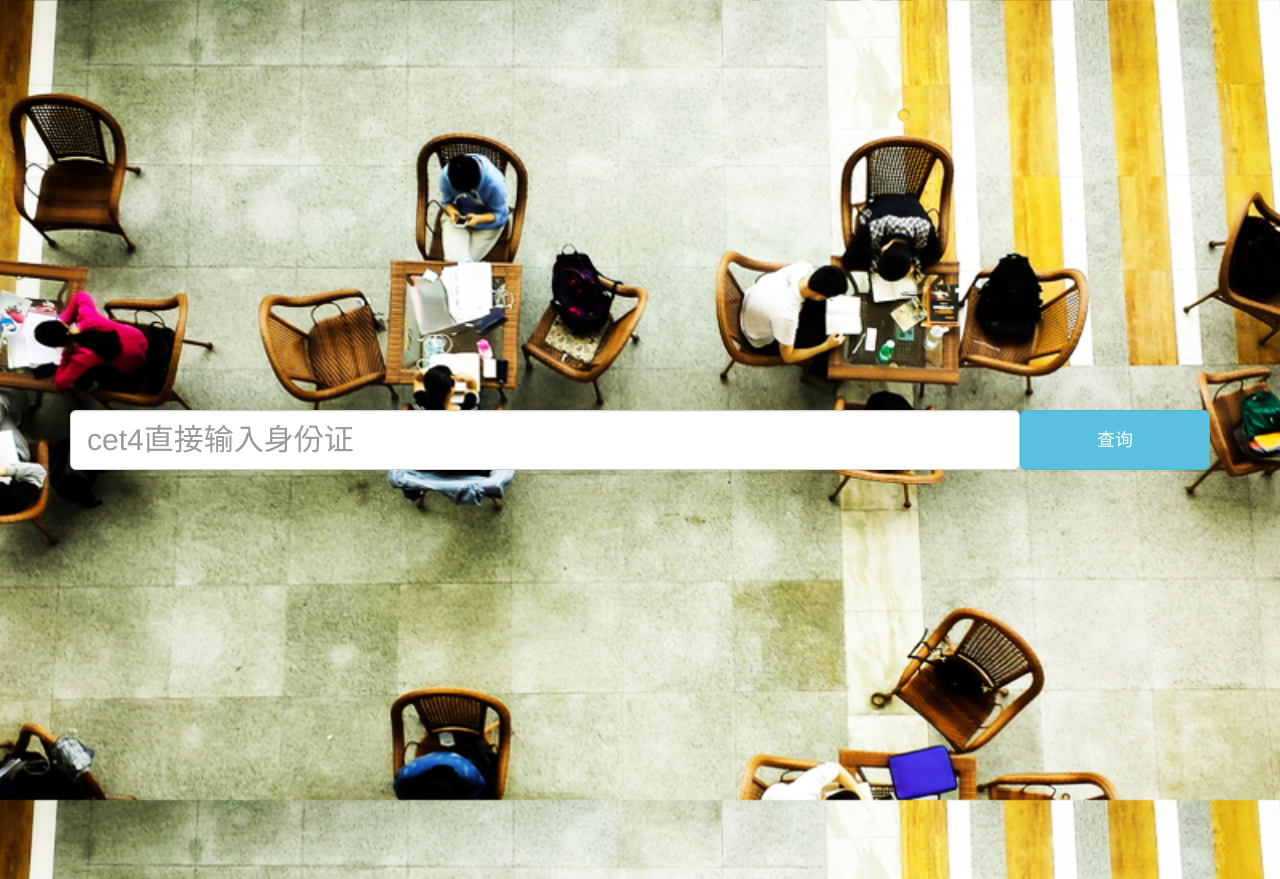
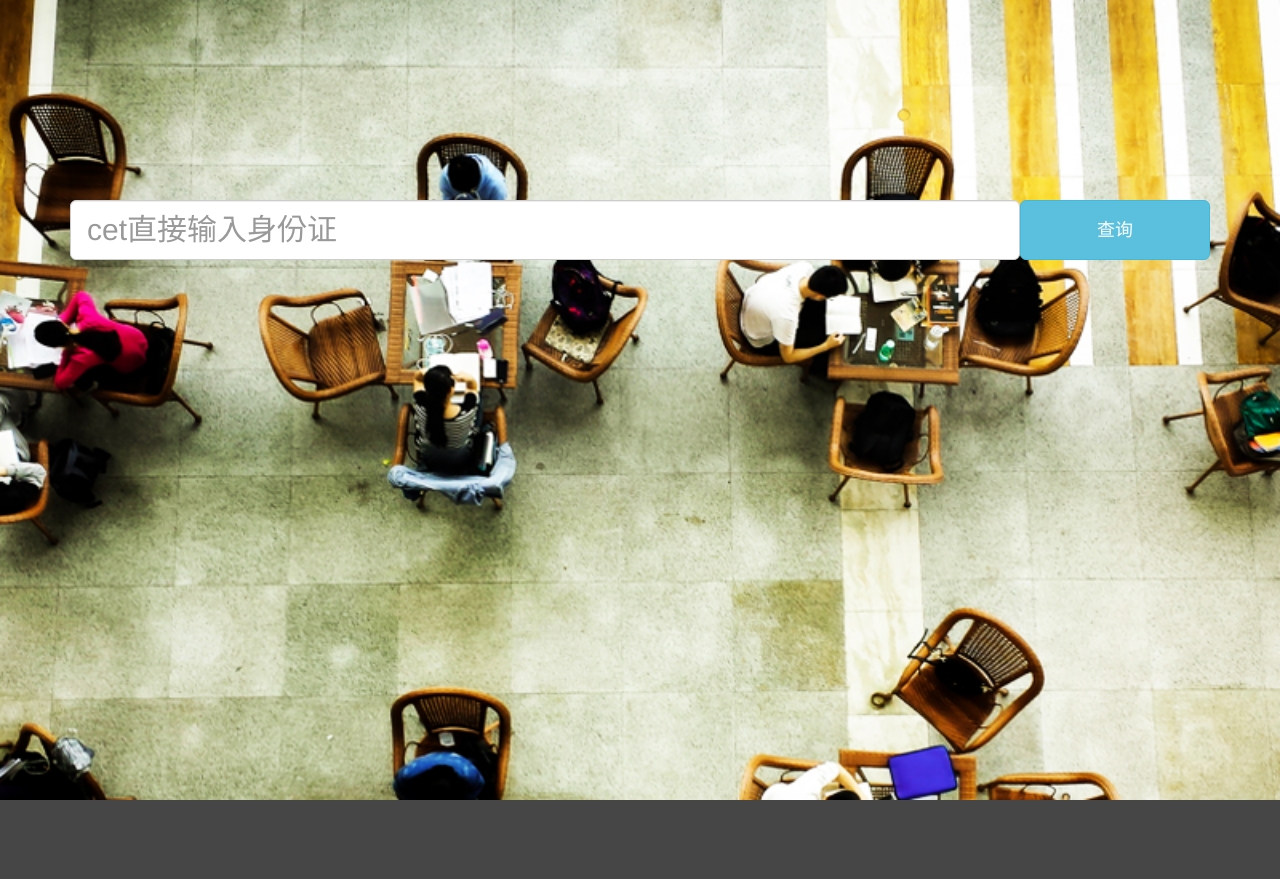
Before and after one commit to SayHappy/JLUscore, a website: page views/score/index.html in a window 1280 px wide. After the commit the page ends 800 px from the top, so only its background shows below. Drawn offline with nearby package versions, Linux system fonts and the light colour scheme.

Commit message:
错误处理

```diff
--- a/public/score/css/score.css
+++ b/public/score/css/score.css
@@ -16,10 +16,13 @@ background-size: cover;
 
 /* 设置背景颜色，背景图加载过程中会显示背景色 */
 background-color: #464646;
+overflow: hidden;
+height: 100vh;
+min-height: 100%;
 }
 .center-block{
 	display: block;
-	margin:35%  auto;
+	margin:200px auto 0 auto;
 	height: 60px;
 }
 .check{
--- a/views/score/index.html
+++ b/views/score/index.html
@@ -18,7 +18,7 @@
 			<div class="row">
 				<div class="center-block col-xs-12">
 					<div class="col-xs-10" style="padding:0;">
-						<input type="text" class="form-control check input-lg" placeholder="cet4直接输入身份证">
+						<input type="text" class="form-control check input-lg" placeholder="cet直接输入身份证">
 					</div>
 					<button class="col-xs-2 checkBtn btn btn-info btn-lg">查询</button>
 				</div>
```
Also changed, not shown: routers/api.js (+11 -0 lines).
